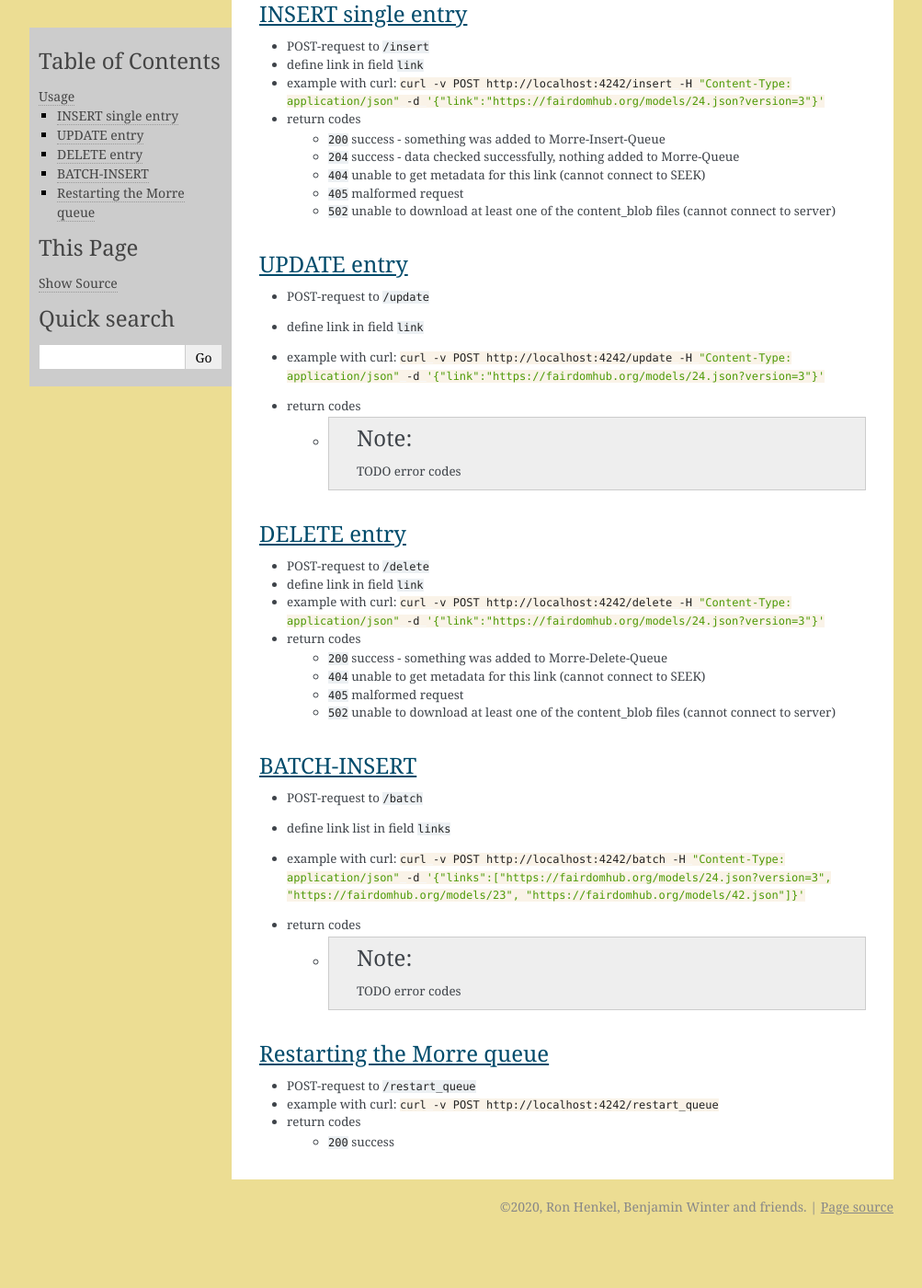
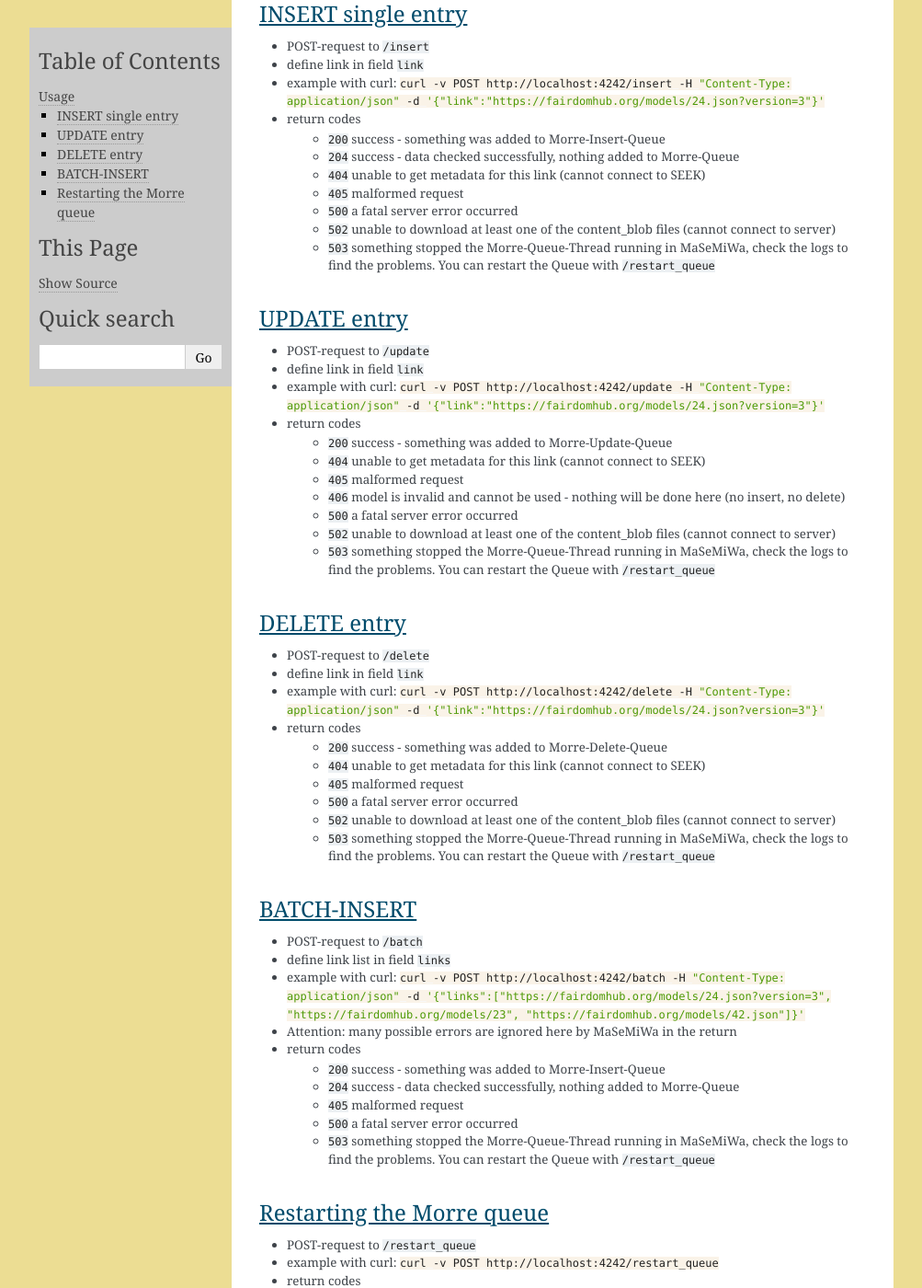
Before and after one commit to MaSyMoS/masymos-seek-middleware, a Sphinx documentation site: the page built from dev/doc/use_usage.rst, in a window 1280 px wide and 1400 px high, scrolled down 254 px. Shown: the whole window at 92% size, without its empty margins (138-1141 px from the left). Built offline with Sphinx 7.4.7, drawn with Linux system fonts in a browser that asks for light colours; before the commit the page ends 1605 px from its top, so only the background shows below that.

Commit message:
Docs: added troubleshooting, update, batch, fixes and small things

```diff
--- a/dev/doc/use_docker.rst
+++ b/dev/doc/use_docker.rst
@@ -8,6 +8,11 @@ Docker
 
 .. contents::
     :local:
+
+.. WARNING:: by default the server is not secured at all
+
+    - Authentication is disabled (run-parameter ``--env "NEO4J_AUTH=none"``)
+    - make sure to set your firewall rules to keep the server in you zone only
 
 Build MaSeMiWa-Docker-Image yourself
 ####################################
--- a/dev/doc/use_usage.rst
+++ b/dev/doc/use_usage.rst
@@ -19,7 +19,9 @@ INSERT single entry
     - ``204`` success - data checked successfully, nothing added to Morre-Queue
     - ``404`` unable to get metadata for this link (cannot connect to SEEK)
     - ``405`` malformed request
+    - ``500`` a fatal server error occurred
     - ``502`` unable to download at least one of the content_blob files (cannot connect to server)
+    - ``503`` something stopped the Morre-Queue-Thread running in MaSeMiWa, check the logs to find the problems. You can restart the Queue with ``/restart_queue``
 
 UPDATE entry
 ############
@@ -27,7 +29,13 @@ UPDATE entry
 - define link in field ``link``
 - example with curl: :c_bash:`curl -v POST http://localhost:4242/update -H "Content-Type: application/json" -d '{"link":"https://fairdomhub.org/models/24.json?version=3"}'`
 - return codes
-    - .. Note:: TODO error codes
+    - ``200`` success - something was added to Morre-Update-Queue
+    - ``404`` unable to get metadata for this link (cannot connect to SEEK)
+    - ``405`` malformed request
+    - ``406`` model is invalid and cannot be used - nothing will be done here (no insert, no delete)
+    - ``500`` a fatal server error occurred
+    - ``502`` unable to download at least one of the content_blob files (cannot connect to server)
+    - ``503`` something stopped the Morre-Queue-Thread running in MaSeMiWa, check the logs to find the problems. You can restart the Queue with ``/restart_queue``
 
 DELETE entry
 ############
@@ -38,15 +46,22 @@ DELETE entry
     - ``200`` success - something was added to Morre-Delete-Queue
     - ``404`` unable to get metadata for this link (cannot connect to SEEK)
     - ``405`` malformed request
+    - ``500`` a fatal server error occurred
     - ``502`` unable to download at least one of the content_blob files (cannot connect to server)
+    - ``503`` something stopped the Morre-Queue-Thread running in MaSeMiWa, check the logs to find the problems. You can restart the Queue with ``/restart_queue``
 
 BATCH-INSERT
 ############
 - POST-request to ``/batch``
 - define link list in field ``links``
 - example with curl: :c_bash:`curl -v POST http://localhost:4242/batch -H "Content-Type: application/json" -d '{"links":["https://fairdomhub.org/models/24.json?version=3", "https://fairdomhub.org/models/23", "https://fairdomhub.org/models/42.json"]}'`
+- Attention: many possible errors are ignored here by MaSeMiWa in the return
 - return codes
-    - .. Note:: TODO error codes
+    - ``200`` success - something was added to Morre-Insert-Queue
+    - ``204`` success - data checked successfully, nothing added to Morre-Queue
+    - ``405`` malformed request
+    - ``500`` a fatal server error occurred
+    - ``503`` something stopped the Morre-Queue-Thread running in MaSeMiWa, check the logs to find the problems. You can restart the Queue with ``/restart_queue``
 
 Restarting the Morre queue
 ##########################
```
Also changed, not shown: dev/doc/use_configure.rst (+14 -2 lines), 1 other file.
